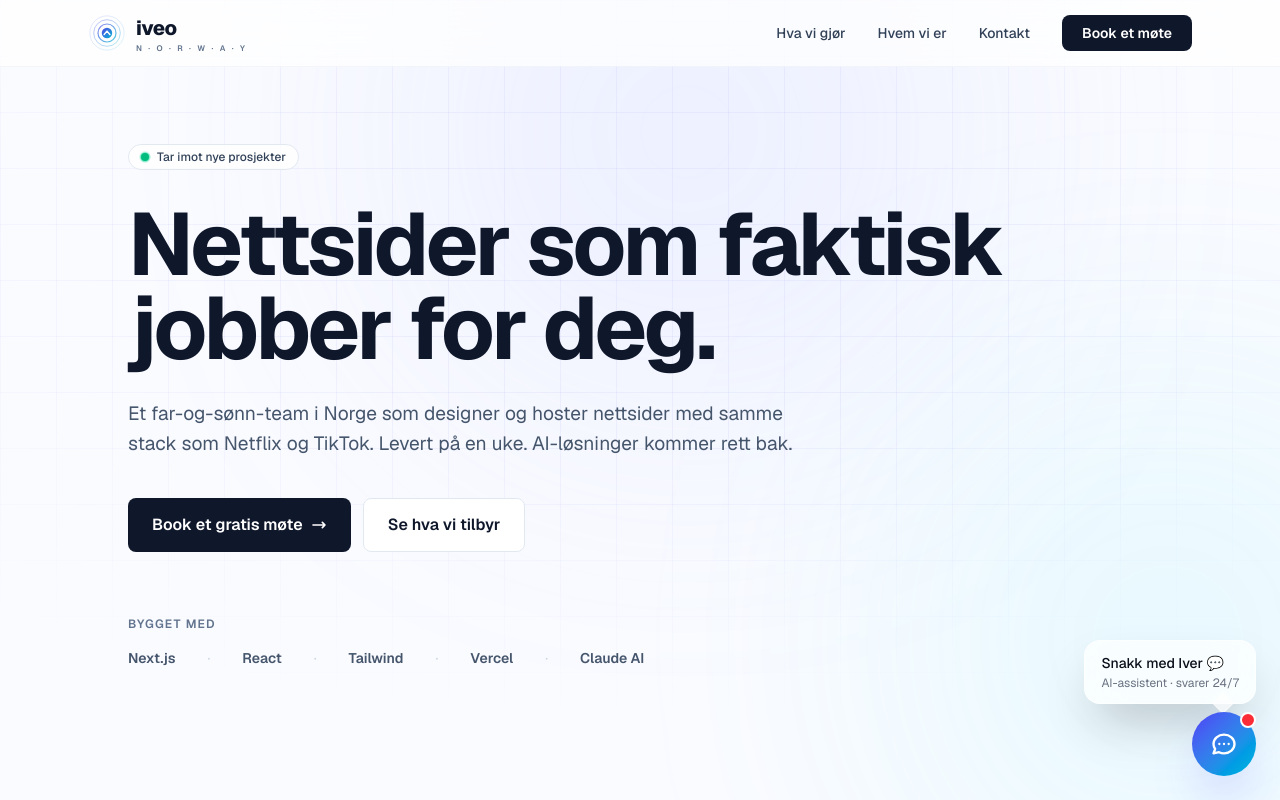
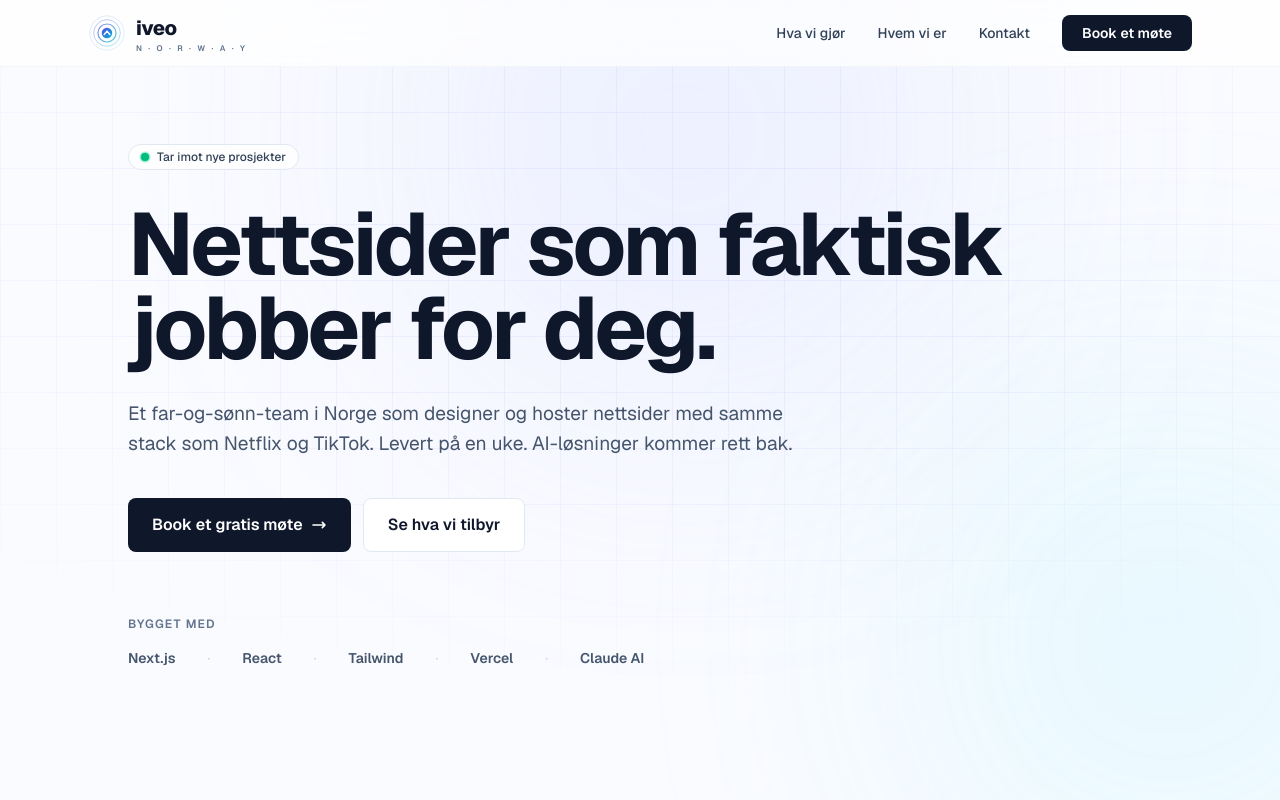
Before and after one commit to sondrebakkejord-cell/Iveo, a Next.js app: page / in a window 1280 px wide. Shown: the top 800 px of the page. Built offline with nearby package versions, Linux system fonts and the light colour scheme.

Commit message:
Remove chatbot from main page

```diff
--- a/app/page.tsx
+++ b/app/page.tsx
@@ -2,7 +2,6 @@
 
 import { useState } from "react";
 import { LogoFull } from "./Logo";
-import Chatbot from "./Chatbot";
 
 export default function Home() {
   const [menuOpen, setMenuOpen] = useState(false);
@@ -361,8 +360,6 @@ export default function Home() {
           </div>
         </div>
       </footer>
-
-      <Chatbot />
     </div>
   );
 }
```
